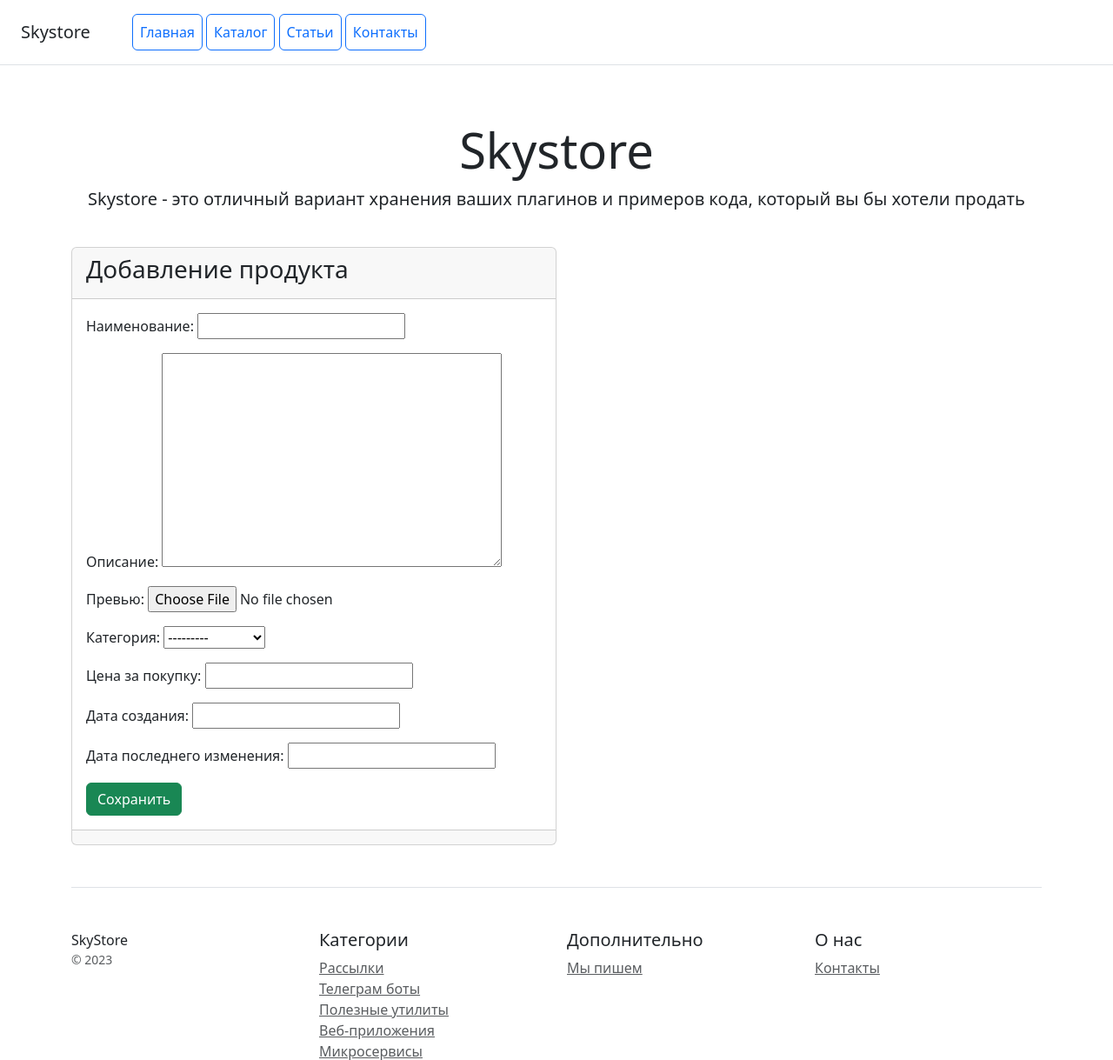
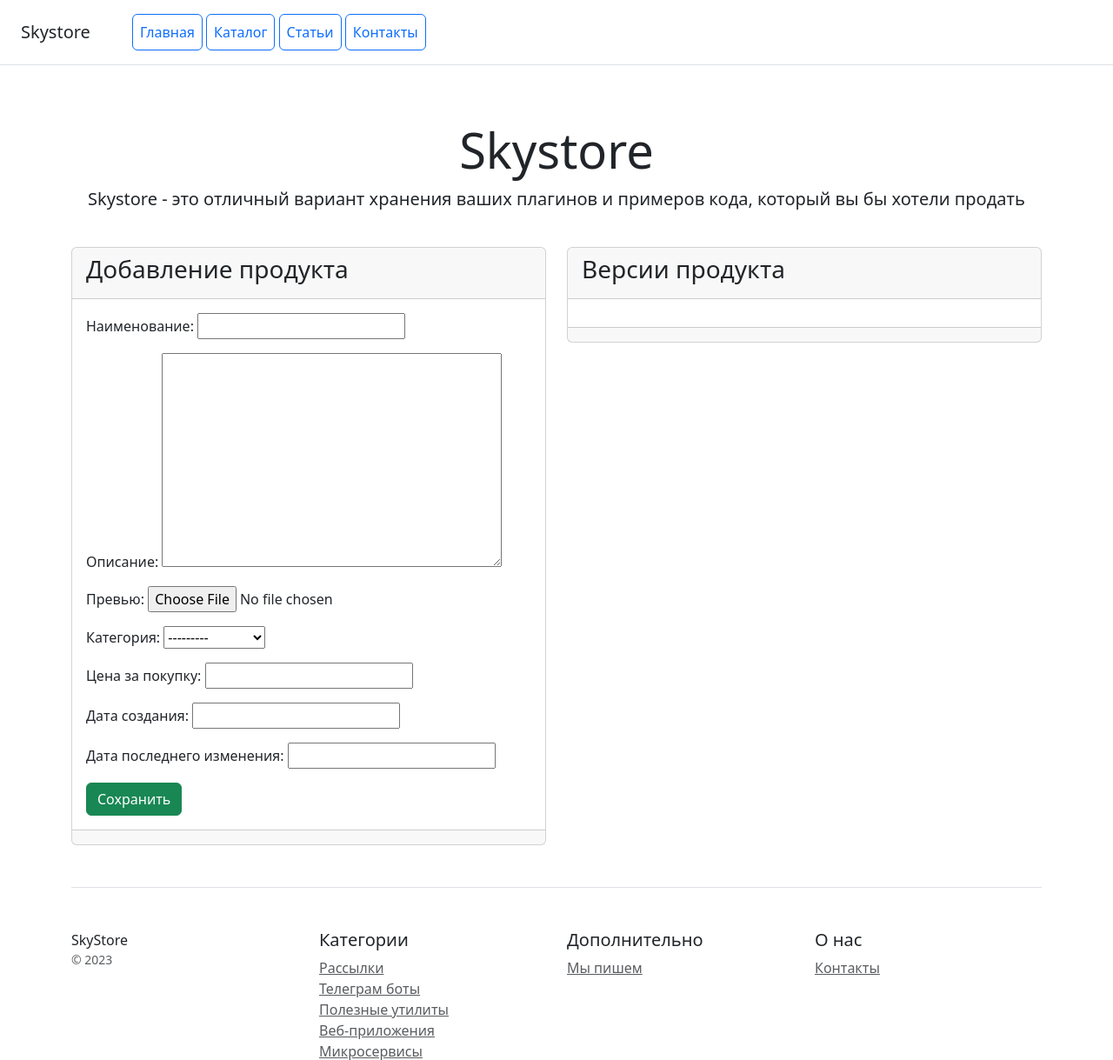
Before and after one commit to jekaGitHub/online_shop, a Django app: page /product/create/ in a window 1280 px wide. Shown: the top 1219 px of the page at 87% size. Run offline with Django 5.2, Linux system fonts and the light colour scheme; data comes from the database, SQL or seed files in the repository.

Commit message:
task 2 and 3

```diff
--- a/catalog/forms.py
+++ b/catalog/forms.py
@@ -1,6 +1,6 @@
 from django import forms
 
-from catalog.models import Product
+from catalog.models import Product, Version
 
 
 class ProductForm(forms.ModelForm):
@@ -21,3 +21,9 @@
         if cleaned_data in ('казино', 'криптовалюта', 'крипта', 'биржа', 'дешево', 'бесплатно', 'обман', 'полиция', 'радар'):
             raise forms.ValidationError('Описание содержит запрещённые слова')
         return cleaned_data
+
+
+class VersionForm(forms.ModelForm):
+    class Meta:
+        model = Version
+        fields = '__all__'
--- a/catalog/models.py
+++ b/catalog/models.py
@@ -33,6 +33,20 @@
         verbose_name_plural = 'Продукты'
 
 
+class Version(models.Model):
+    product = models.ForeignKey(Product, on_delete=models.CASCADE)
+    number_version = models.IntegerField(default=0, verbose_name='номер версии')
+    name_version = models.CharField(max_length=150, verbose_name='название версии')
+    is_active_version = models.BooleanField(default=False, verbose_name='признак текущей версии')
+
+    def __str__(self):
+        return f'{self.number_version}, {self.name_version}, {self.is_active_version}'
+
+    class Meta:
+        verbose_name = 'Версия'
+        verbose_name_plural = 'Версии'
+
+
 class Article(models.Model):
     title = models.CharField(max_length=150, verbose_name="Название")
     slug = models.CharField(max_length=150, verbose_name="slug", **NULLABLE)
--- a/catalog/templates/catalog/product_form.html
+++ b/catalog/templates/catalog/product_form.html
@@ -1,6 +1,8 @@
 {% extends 'catalog/base.html' %}
 
 {% block content %}
+<div class="col-12">
+    <form class="row" method="post" enctype="multipart/form-data">
         <div class="col-6">
             <div class="card">
                 <div class="card-header">
@@ -9,13 +11,30 @@
                     </h3>
                 </div>
                 <div class="card-body">
-                <form method="post" enctype="multipart/form-data">
+
                     {% csrf_token %}
                     {{ form.as_p }}
                     <button type="submit" class="btn btn-success">Сохранить</button>
-                </form>
                 </div>
                 <div class="card-footer"></div>
             </div>
         </div>
+        <div class="col-6">
+            <div class="card">
+                <div class="card-header">
+                    <h3 class="card-title">
+                        Версии продукта
+                    </h3>
+                </div>
+                <div class="card-body">
+                    {{ formset.management_form }}
+                    {% for form in formset.forms %}
+                        {{ form.as_p }}
+                    {% endfor %}
+                </div>
+                <div class="card-footer"></div>
+            </div>
+        </div>
+    </form>
+</div>
 {% endblock %}
--- a/catalog/views.py
+++ b/catalog/views.py
@@ -51,6 +51,24 @@
     model = Product
     form_class = ProductForm
     success_url = reverse_lazy('catalog:product_list')
+
+    def get_context_data(self, **kwargs):
+        context_data = super().get_context_data(**kwargs)
+        VersionFormset = inlineformset_factory(Product, Version, form=VersionForm, extra=1)
+        if self.request.method == 'POST':
+            context_data['formset'] = VersionFormset(self.request.POST, instance=self.object)
+        else:
+            context_data['formset'] = VersionFormset(instance=self.object)
+        return context_data
+
+    def form_valid(self, form):
+        formset = self.get_context_data()['formset']
+        self.object = form.save()
+        if formset.is_valid():
+            formset.instance = self.object
+            formset.save()
+
+        return super().form_valid(form)
 
 
 class ArticleCreateView(CreateView):
```
Also changed, not shown: catalog/admin.py (+8 -1 lines), catalog/migrations/0006_version.py (added). Lines whose indentation alone changed are shown as unchanged.
